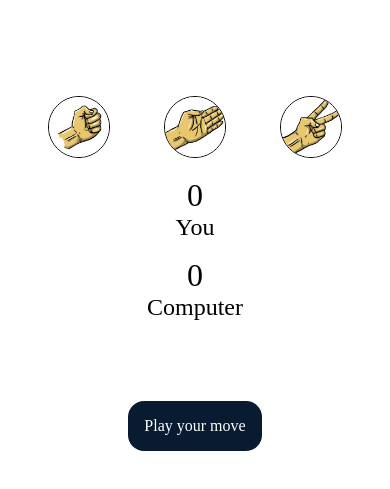
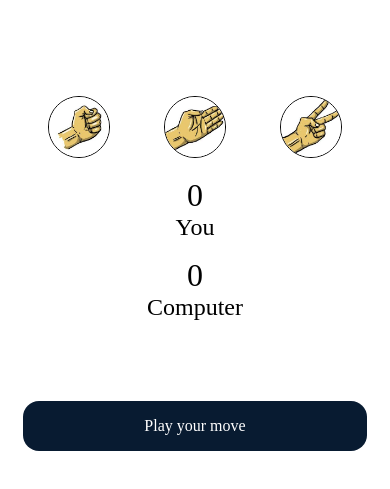
Before and after one commit to YashanshuKH/Stone-paper-scissors, a plain HTML site: page index.html in a window 390 px wide. Shown: the part 83-572 px from the top of the page. Drawn offline with Linux system fonts and the light colour scheme.

Commit message:
Responsive updated

```diff
--- a/game.css
+++ b/game.css
@@ -72,6 +72,11 @@ img{
         flex-direction: column;
         gap: 1rem;
     }
+    .message{
+        font-size: 1.5rem;
+        width: 80%;
+        height: auto;
+    }
     #userscore, #computerscore {
         font-size: 2.5rem;
     }
@@ -97,7 +102,7 @@ img{
     }
     .message{
         font-size: 1rem;
-        width: 80%
+        width: 80%;
         height: auto;
     }
 }
```
